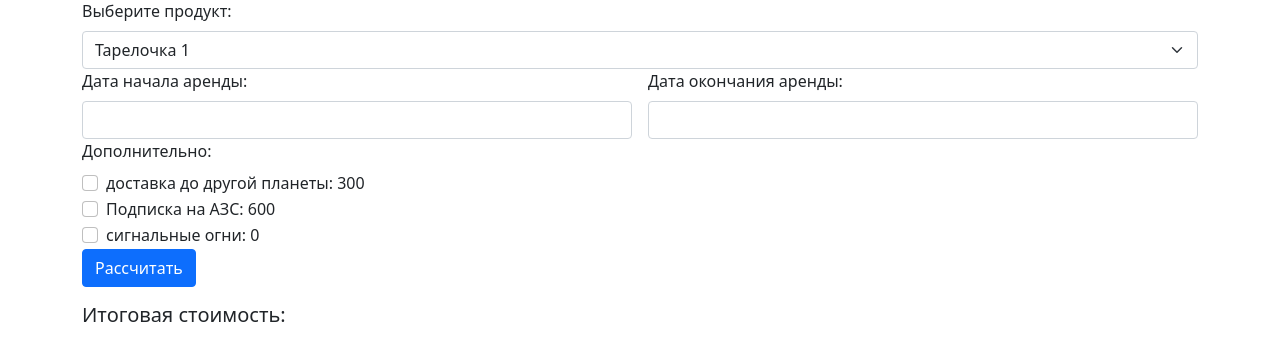
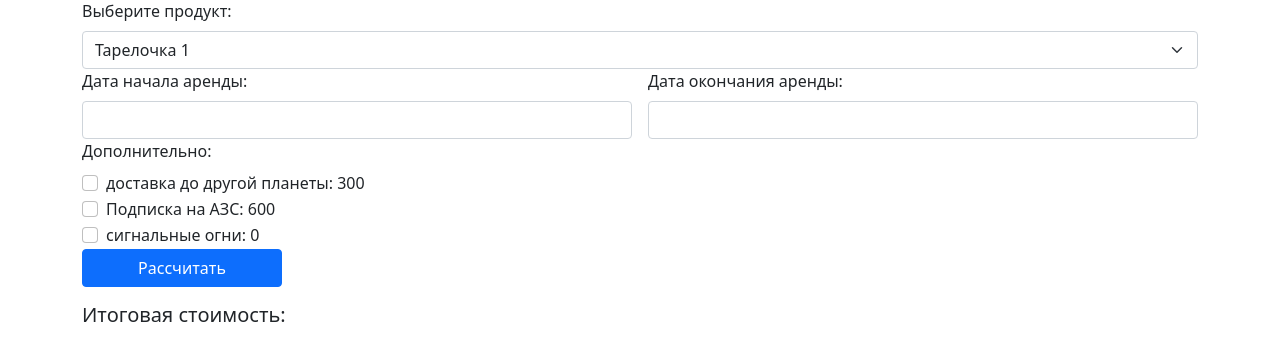
Before and after one commit to Azazlokus/A25, a PHP site: page / in a window 1280 px wide. Shown: the part 157-518 px from the top of the page. Run offline with PHP 8.4, Linux system fonts and the light colour scheme; data comes from the database, SQL or seed files in the repository; some libraries are stand-ins or nearby versions.

Commit message:
Кнопки одинаковой ширины

```diff
--- a/admin.php
+++ b/admin.php
@@ -109,7 +109,6 @@ if (!$user->isAdmin) die('Доступ закрыт');
                         <label for="editProductPrice" class="form-label">Цена</label>
                         <input type="number" class="form-control" id="editProductPrice" name="price" required>
                     </div>
-                    <!-- Добавьте другие поля, если необходимо -->
                 </div>
                 <div class="modal-footer">
                     <button type="button" class="btn btn-secondary" data-bs-dismiss="modal">Отмена</button>
--- a/assets/css/style.css
+++ b/assets/css/style.css
@@ -12,3 +12,6 @@ h1{
 #info-icon {
     visibility: hidden;
 }
+.btn {
+    width: 200px;
+}
```
